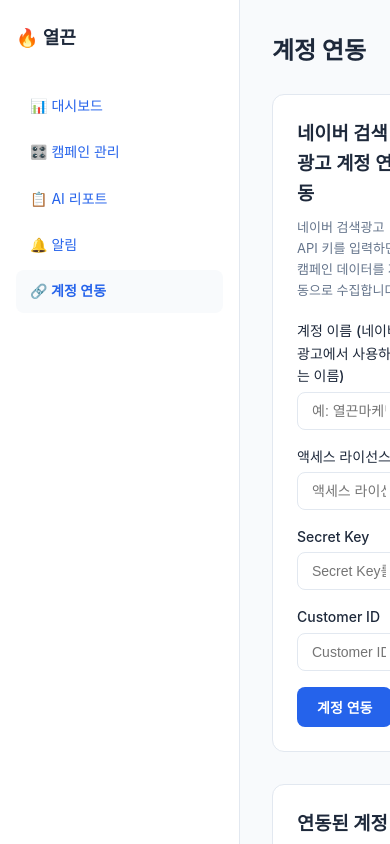
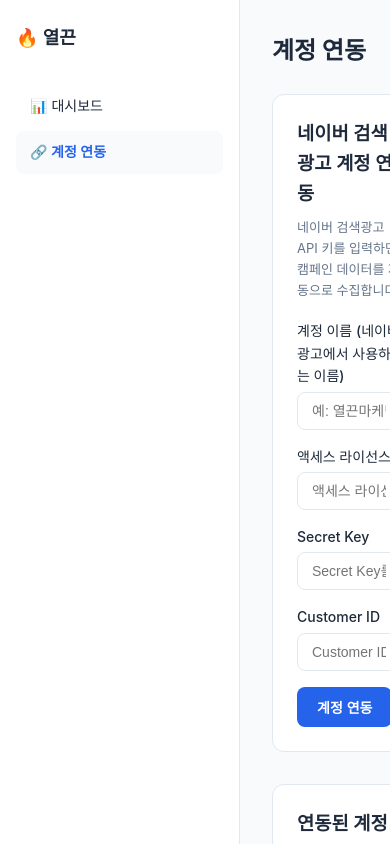
Before and after one commit to kibb772/naverad, a Next.js app: page /settings in a window 390 px wide. Shown: the top 844 px of the page. Built offline with nearby package versions, Linux system fonts and the light colour scheme.

Commit message:
fix: sync settings sidebar with dashboard, allow empty phone on signup

```diff
--- a/src/app/settings/page.tsx
+++ b/src/app/settings/page.tsx
@@ -86,10 +86,7 @@ export default function SettingsPage() {
       <aside style={{ width: '240px', background: 'white', borderRight: '1px solid var(--border)', padding: '1.5rem 1rem', flexShrink: 0 }}>
         <h1 style={{ fontSize: '1.125rem', fontWeight: 700, marginBottom: '2rem' }}>🔥 열끈</h1>
         <nav style={{ display: 'flex', flexDirection: 'column', gap: '0.25rem' }}>
-          <Link href="/dashboard" style={{ padding: '0.625rem 0.875rem', borderRadius: '0.5rem', fontSize: '0.875rem' }}>📊 대시보드</Link>
-          <Link href="/campaigns" style={{ padding: '0.625rem 0.875rem', borderRadius: '0.5rem', fontSize: '0.875rem' }}>🎛️ 캠페인 관리</Link>
-          <Link href="/reports" style={{ padding: '0.625rem 0.875rem', borderRadius: '0.5rem', fontSize: '0.875rem' }}>📋 AI 리포트</Link>
-          <Link href="/alerts" style={{ padding: '0.625rem 0.875rem', borderRadius: '0.5rem', fontSize: '0.875rem' }}>🔔 알림</Link>
+          <Link href="/dashboard" style={{ padding: '0.625rem 0.875rem', borderRadius: '0.5rem', fontSize: '0.875rem', fontWeight: 400, color: 'var(--text)' }}>📊 대시보드</Link>
           <Link href="/settings" style={{ padding: '0.625rem 0.875rem', borderRadius: '0.5rem', fontSize: '0.875rem', fontWeight: 600, background: 'var(--bg)', color: 'var(--primary)' }}>🔗 계정 연동</Link>
         </nav>
       </aside>
```
